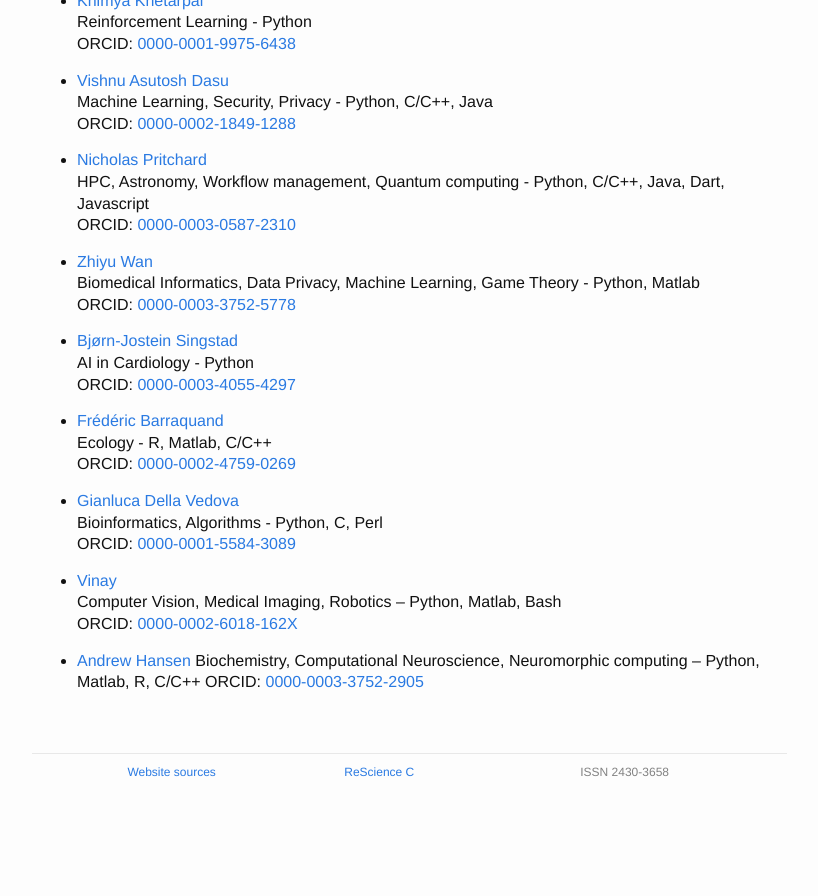
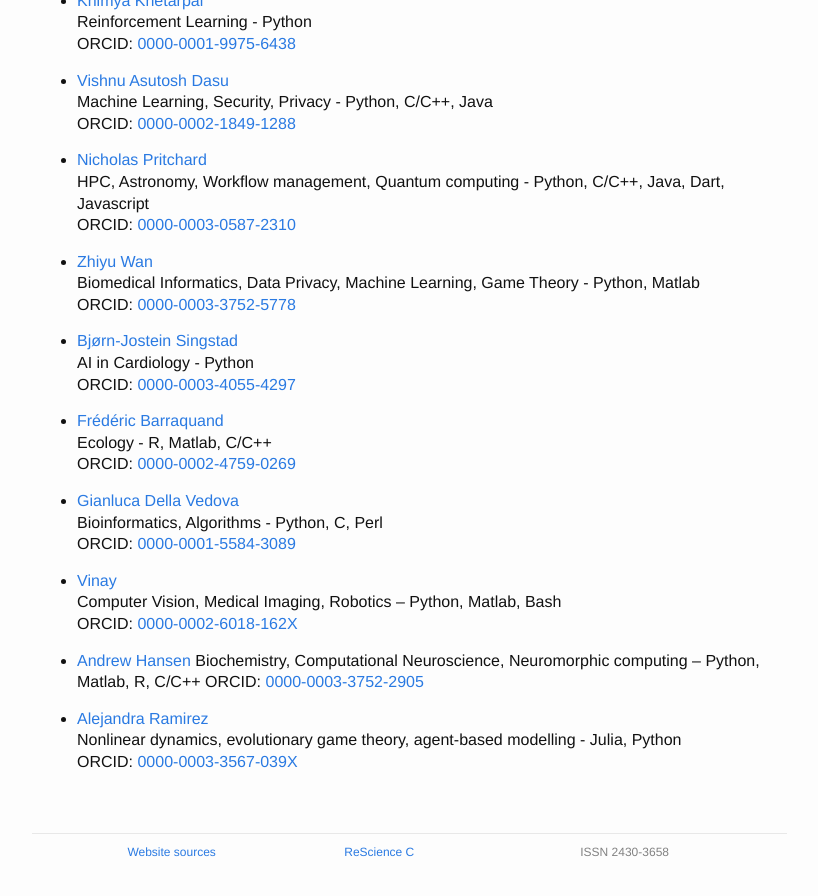
Before and after one commit to ReScience/rescience.github.io, a Jekyll site: the page built from 04-board.md, in a window 1280 px wide and 900 px high, scrolled down 13853 px. Shown: the top 896 px of the window, without its empty margins (223-1041 px from the left). Built offline with Jekyll 4.4.1, drawn with Linux system fonts in a browser that asks for light colours; our own code applies the rules of GitHub Pages for plain Markdown files; before the commit the page ends 14673 px from its top, so only the background shows below that.

Commit message:
Added "Alejandra Ramirez" to the board (reviewer)

```diff
--- a/04-board.md
+++ b/04-board.md
@@ -746,3 +746,7 @@ ORCID: [0000-0002-8225-7517](https://orcid.org/0000-0002-8225-7517)
 * [Andrew Hansen](https://github.com/ghost-nn-machine)
   Biochemistry, Computational Neuroscience, Neuromorphic computing – Python, Matlab, R, C/C++
   ORCID: [0000-0003-3752-2905](https://orcid.org/0000-0003-3752-2905)
+
+* [Alejandra Ramirez](https://github.com/MA-Ramirez)
+  Nonlinear dynamics, evolutionary game theory, agent-based modelling - Julia, Python
+  ORCID: [0000-0003-3567-039X](https://orcid.org/0000-0003-3567-039X)
```
